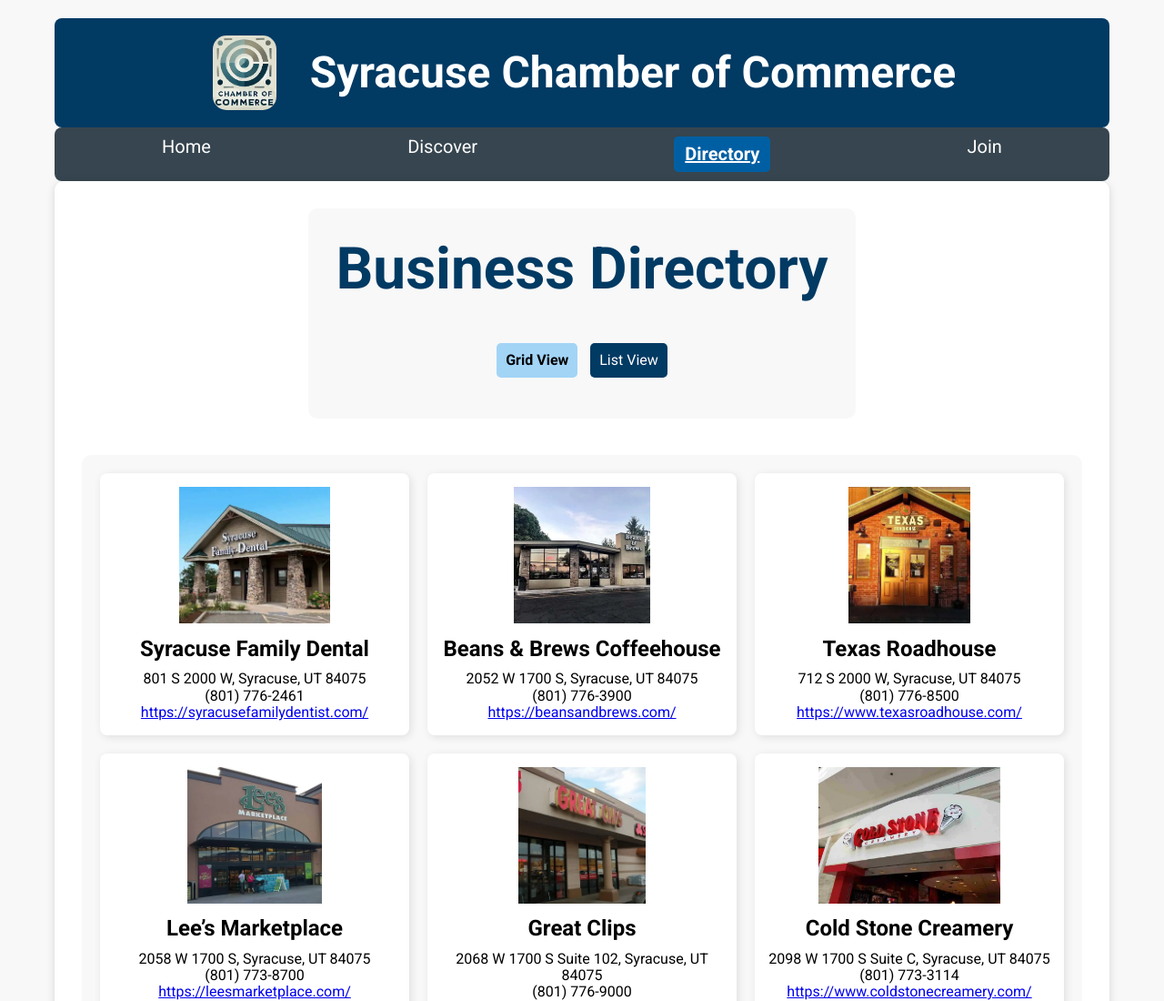
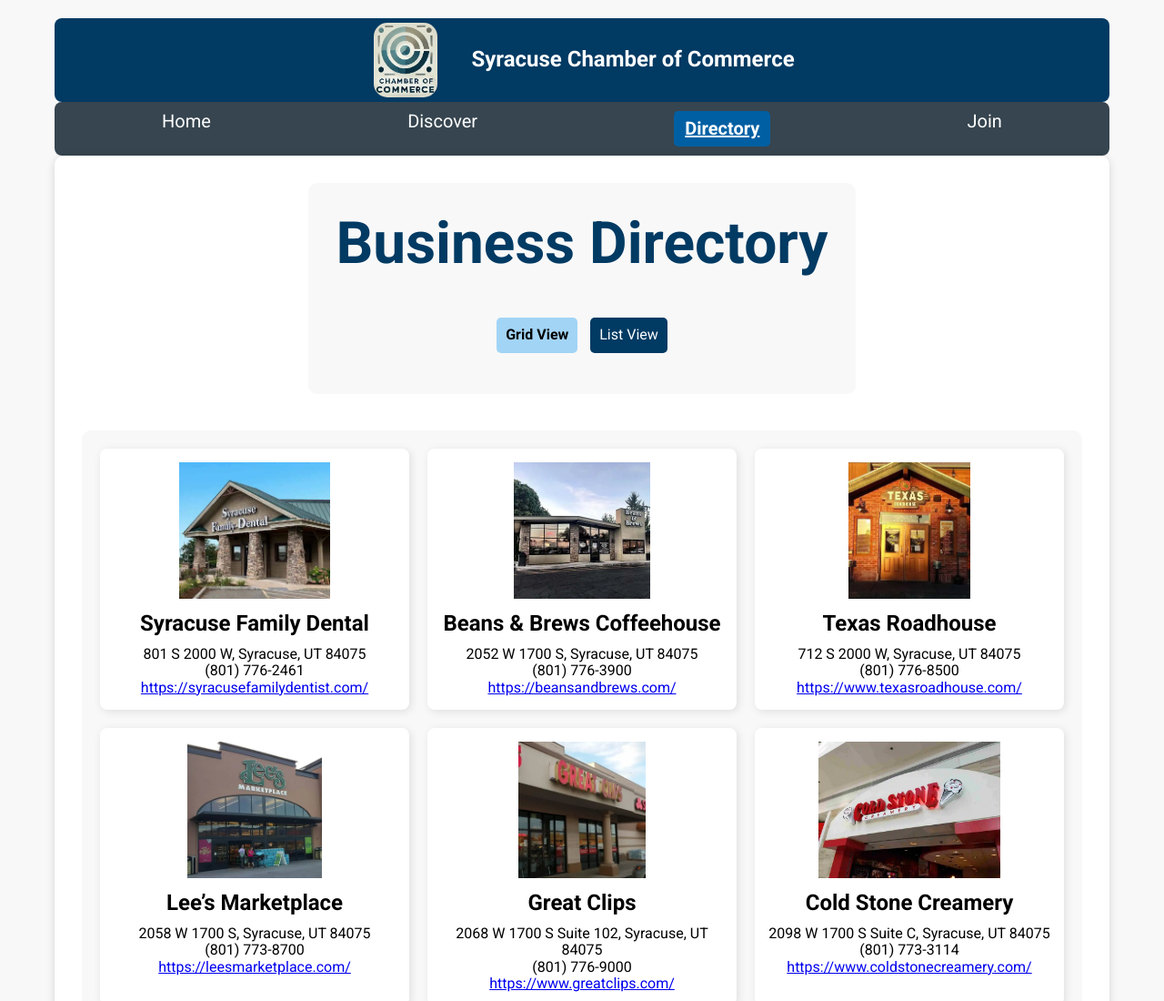
Before and after one commit to eliwebpro/wdd231, a plain HTML site: page chamber/directory.html in a window 1280 px wide. Shown: the top 1100 px of the page at 91% size. Drawn offline with Linux system fonts and the light colour scheme.

Commit message:
h1 fixed

```diff
--- a/chamber/directory.html
+++ b/chamber/directory.html
@@ -43,7 +43,7 @@
 <body>
     <header>
         <img src="/wdd231/images/chamber.webp" alt="Profile photo">
-        <span><h1>Syracuse Chamber of Commerce</h1></span>
+        <h1>Syracuse Chamber of Commerce</h1>
     </header>
 
     <nav>
--- a/styles/directory.css
+++ b/styles/directory.css
@@ -36,7 +36,7 @@ body {
     }
 
     /* header txt */
-    header span {
+    header h1 {
         font-size: 1.5rem;
         font-weight: 600;
         color: white;
--- a/styles/directorysmall.css
+++ b/styles/directorysmall.css
@@ -46,7 +46,7 @@ body {
         border-radius: 15px;
     }
 
-    header span {
+    header h1 {
         font-size: 1.5rem;
         font-weight: 600;
     }
```
